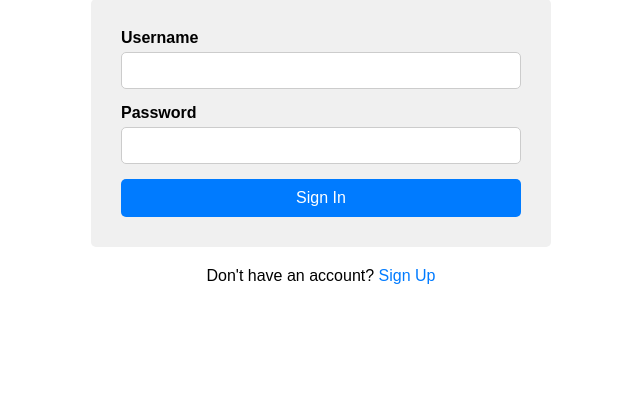
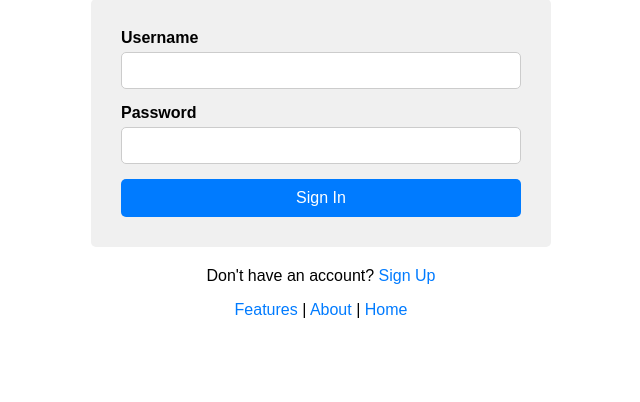
Before and after one commit to 1155-boni/Hopecare2.0, a Django app: page /sign_in/ in a window 1280 px wide. Shown: the part 151-553 px from the top of the page, without its empty margins (319-959 px from the left). Run offline with Django 5.2, Linux system fonts and the light colour scheme.

Commit message:
Updated templates/register.html and added links to features, about, and home pages

```diff
--- a/templates/login.html
+++ b/templates/login.html
@@ -104,6 +104,11 @@
 
         <div class="links">
             <p>Don't have an account? <a href="{% url 'sign_up' %}">Sign Up</a></p>
+            <p style="margin-top: 10px;">
+                <a href="{% url 'features' %}">Features</a> |
+                <a href="{% url 'about' %}">About</a> |
+                <a href="{% url 'landing' %}">Home</a>
+            </p>
         </div>
     </div>
 </body>
```
